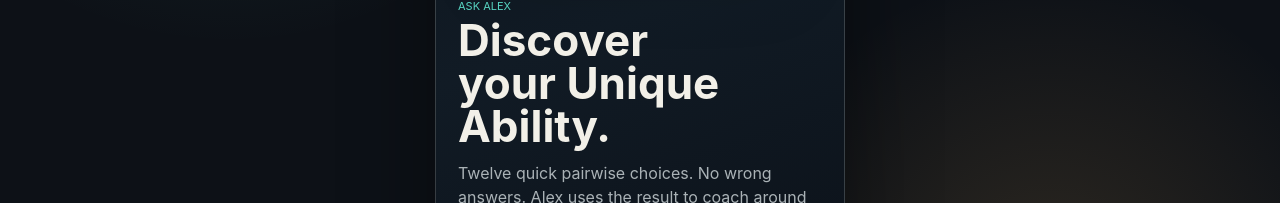
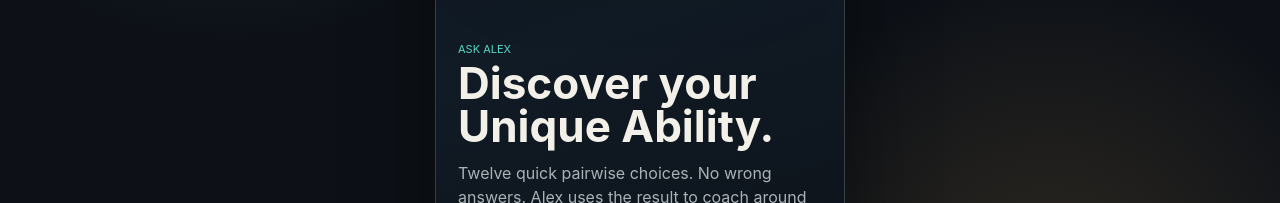
Before and after one commit to differentthinkingai/different_thinking, a website: page index.html in a window 1280 px wide. Shown: the part 404-607 px from the top of the page. Drawn offline with Linux system fonts and the light colour scheme.

Commit message:
same line unique ability

```diff
--- a/index.html
+++ b/index.html
@@ -24,7 +24,7 @@
           </div>
           <div class="welcome-copy">
             <p class="eyebrow">Ask Alex</p>
-            <h1>Discover your Unique Ability.</h1>
+            <h1>Discover your <span class="nowrap">Unique Ability.</span></h1>
             <p>
               Twelve quick pairwise choices. No wrong answers. Alex uses the result to
               coach around how your mind naturally creates value.
--- a/styles.css
+++ b/styles.css
@@ -154,6 +154,14 @@ h1 {
   font-size: 44px;
   line-height: 0.98;
   letter-spacing: 0;
+}
+
+.welcome-copy h1 {
+  max-width: 100%;
+}
+
+.nowrap {
+  white-space: nowrap;
 }
 
 h2 {
```
